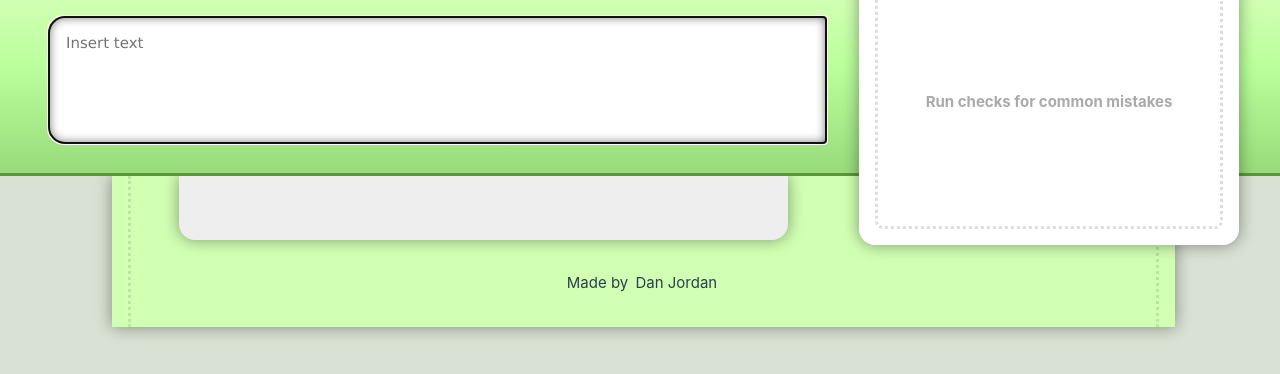
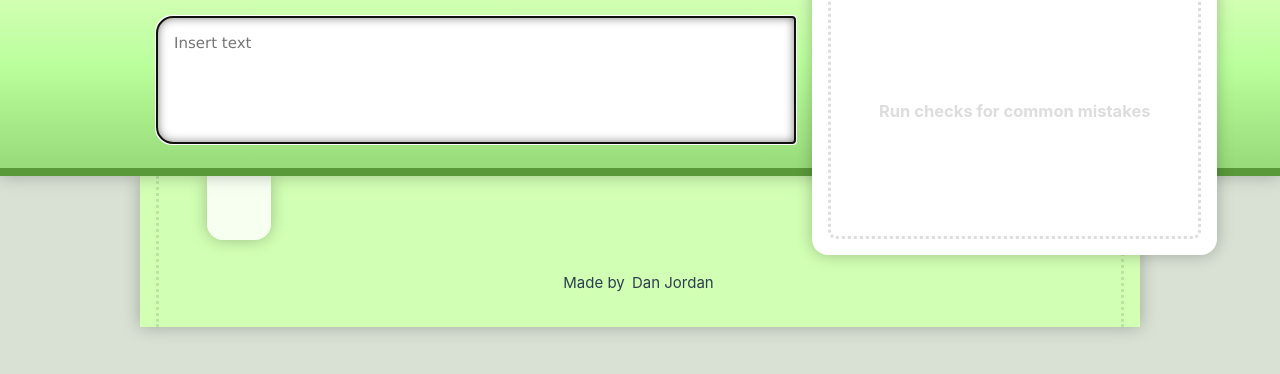
Before and after one commit to TheRabbit42/fic-check, a Vue app: page / in a window 1280 px wide. Shown: the top 374 px of the page. Built offline with nearby package versions, Linux system fonts and the light colour scheme.

Commit message:
Sprucing up stylesheets

```diff
--- a/src/assets/main.css
+++ b/src/assets/main.css
@@ -20,7 +20,7 @@ header {
   right: 0;
   width: 100%;
   height: 11rem;
-  border-width: 0 0 3px 0;
+  border-width: 0 0 0.5rem 0;
   border-style: solid;
 }
 
@@ -116,7 +116,6 @@ nav > * {
 @media (hover: hover) {
   a:hover {
     background-color: var(--color-theme-primary);
-    /* background-color: hsla(160, 100%, 50%, 0.9); */
   }
 }
 
@@ -143,23 +142,26 @@ nav > * {
 
   .container {
     display: grid;
-    padding-left: 2rem;
-    padding-right: 2rem;
     grid-template-columns: repeat(12, 1fr);
-    grid-gap: 2rem;
+    grid-gap: 1rem;
+    padding: 0 1rem 0 1rem;
   }
 
   header {
-    padding: 1rem;
+    padding-top: 1rem;
+  }
+
+  header > div, main {
+    margin: 0 auto;
+    max-width: 1000px;
   }
 
   aside {
-    margin-top: -5rem;
+    margin-top: -4.5rem;
     position: absolute;
     background: white;
     padding: 2rem 1rem 1rem 1rem;
     border-radius: 0 0 1rem 1rem;
-    filter: drop-shadow(0 0 8px rgba(0,0,0,0.4));
   }
 
   aside > div {
@@ -167,6 +169,10 @@ nav > * {
     border: 3px dotted #ddd;
     border-radius: 0.5rem;
     margin-top: 0.5rem;
+  }
+
+  header, aside, main, article {
+    box-shadow: 0 0 1rem rgba(0, 0, 0, 0.25);
   }
 
   textarea {
@@ -187,16 +193,12 @@ nav > * {
     outline: 0;
   }
 
-  main {
-    filter: drop-shadow(0 0 8px rgba(0,0,0,0.4));
-  }
-
   main > div {
     border-width: 0 3px 0 3px;
     border-style: dotted;
     border-color: rgba(0, 0, 0, 0.1);
     margin: 0 1rem 0 1rem;
-    padding: 0 1rem;
+    padding: 0 2rem 0 2rem;
   }
 
   nav {
@@ -204,17 +206,17 @@ nav > * {
   }
 
   article {
-    background: #eee;
-    grid-column-end: span 8;
+    background: rgba(255, 255, 255, 0.8);
     padding: 2rem;
     border-radius: 0 0 1rem 1rem;
-    filter: drop-shadow(0 0 8px rgba(0,0,0,0.4));
   }
 
   .info {
+    color: #ddd;
     margin: 5rem 1rem 5rem 1rem;
-    color: #aaa;
+    font-size: 110%;
     font-weight: bold;
+    text-align: center;
   }
 
   .anchor-offset {
```
